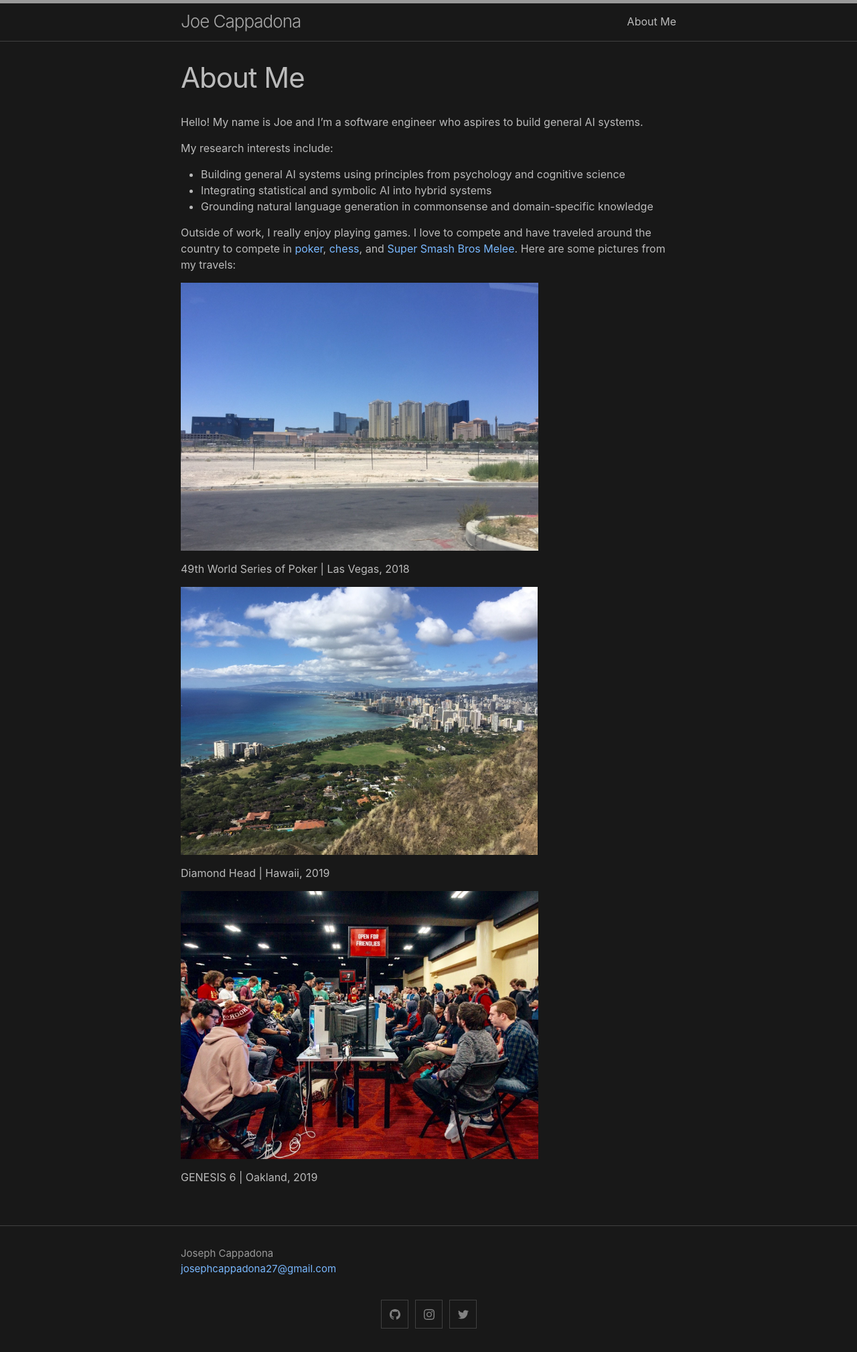
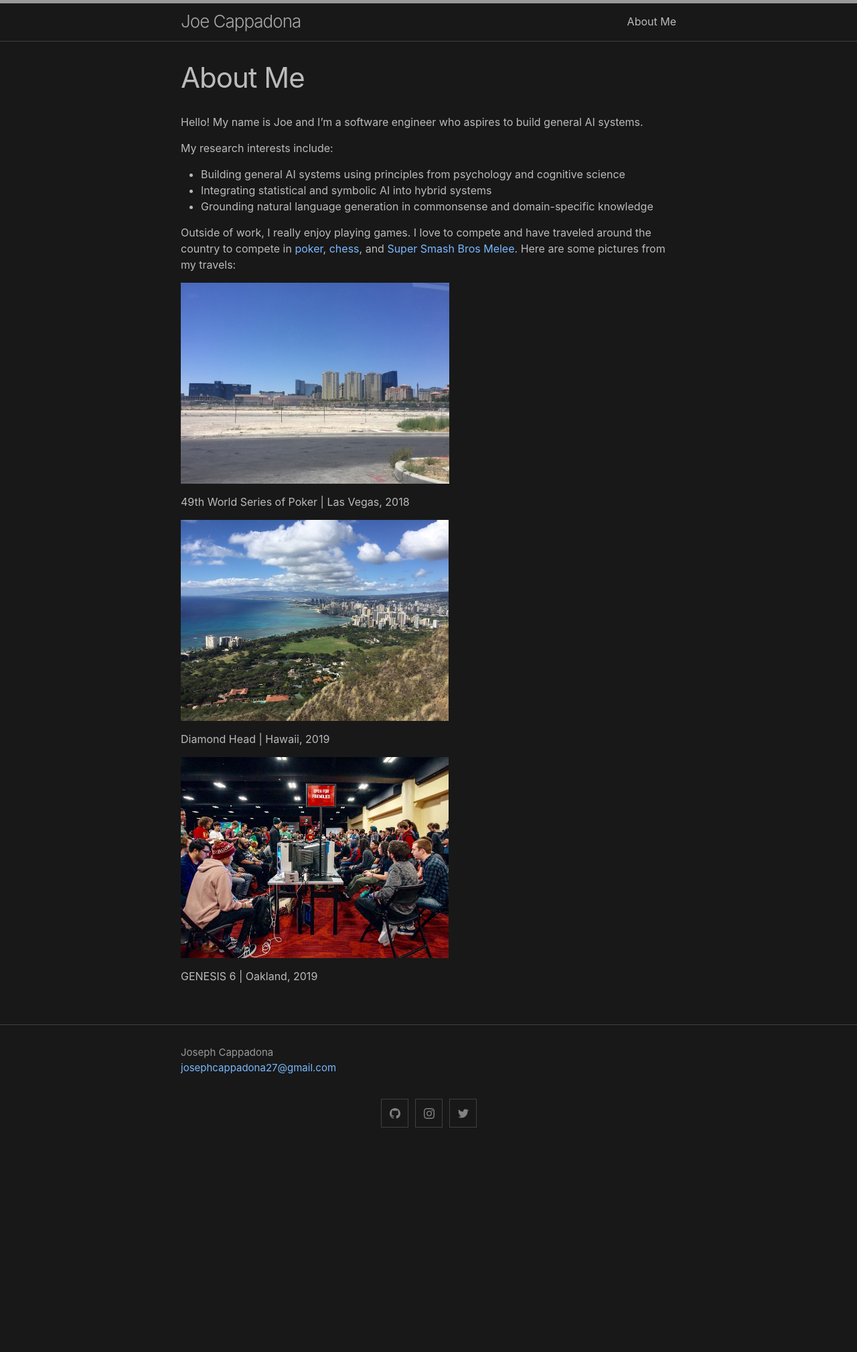
Before and after one commit to josephcappadona/josephcappadona.github.io, a Jekyll site: the page built from about.md, in a window 1280 px wide. Shown: the whole page at 67% size. Built offline with Jekyll 4.4.1, drawn with Linux system fonts in a browser that asks for light colours; after the commit the page ends 1718 px from its top, so only the background shows below that.

Commit message:
Update about.md

```diff
--- a/about.md
+++ b/about.md
@@ -15,21 +15,21 @@ Outside of work, I really enjoy playing games. I love to compete and have travel
 
 
 {:refdef: style=""}
-![me](/assets/img/vegas.jpg){: style="max-height: 400px;"}
+![me](/assets/img/vegas.jpg){: style="max-height: 300px; font-size: 10px;"}
 
 49th World Series of Poker \| Las Vegas, 2018
 {: refdef}
 
 
 {:refdef: style=""}
-![me](/assets/img/hawaii.jpg){: style="max-height: 400px;"}
+![me](/assets/img/hawaii.jpg){: style="max-height: 300px; font-size: 10px;"}
 
 Diamond Head \| Hawaii, 2019
 {: refdef}
 
 
 {:refdef: style=""}
-![me](/assets/img/genesis.jpeg){: style="max-height: 400px;"}
+![me](/assets/img/genesis.jpeg){: style="max-height: 300px; font-size: 10px;"}
 
 GENESIS 6 \| Oakland, 2019
 {: refdef}
```
